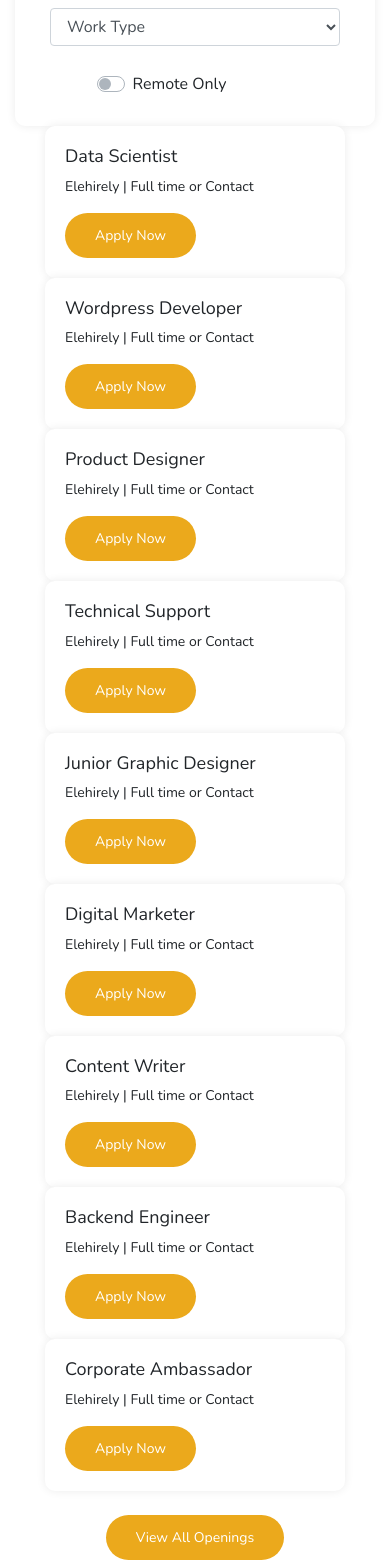
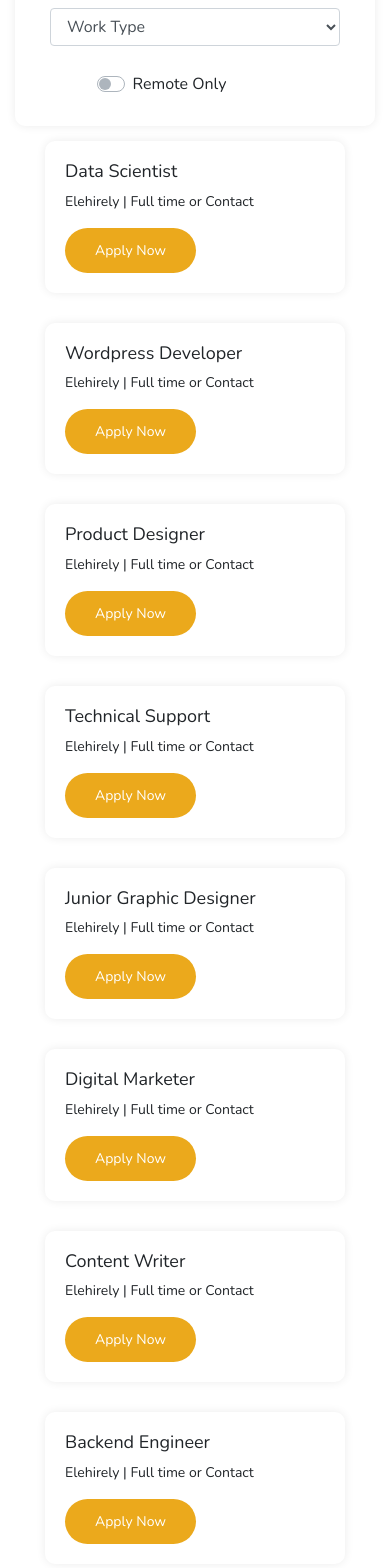
Before and after one commit to Ayush-k-Shukla/Code_page, a React (Create React App) app: page / in a window 390 px wide. Shown: the part 3360-4928 px from the top of the page. Built offline with nearby package versions, Linux system fonts and the light colour scheme.

Commit message:
some responsive issue fix

```diff
--- a/src/App.js
+++ b/src/App.js
@@ -213,7 +213,7 @@ function App() {
                 <div class="row">
                   <div
                     data-aos="fade-up-right"
-                    class="col-lg-4 col-md-12 col-sm-12 "
+                    class="col-lg-4 col-md-12 col-sm-12 col-12"
                   >
                     <div class="your-box">
                       <h3>Data Scientist</h3>
@@ -225,7 +225,7 @@ function App() {
                       </div>
                     </div>
                   </div>
-                  <div data-aos="fade-up" class="col-lg-4 col-md-12 col-sm-12">
+                  <div data-aos="fade-up" class="col-lg-4 col-md-12 col-sm-12 col-12">
                     <div class="your-box">
                       <h3>Wordpress Developer</h3>
                       <p>Elehirely | Full time or Contact</p>
@@ -238,7 +238,7 @@ function App() {
                   </div>
                   <div
                     data-aos="fade-up-left"
-                    class="col-lg-4 col-md-12 col-sm-12"
+                    class="col-lg-4 col-md-12 col-sm-12 col-12"
                   >
                     <div class="your-box">
                       <h3>Product Designer</h3>
@@ -256,7 +256,7 @@ function App() {
                 <div class="row">
                   <div
                     data-aos="fade-up-right"
-                    class="col-lg-4 col-md-12 col-sm-12"
+                    class="col-lg-4 col-md-12 col-sm-12 col-12"
                   >
                     <div class="your-box">
                       <h3>Technical Support</h3>
@@ -268,7 +268,7 @@ function App() {
                       </div>
                     </div>
                   </div>
-                  <div data-aos="fade-up" class="col-lg-4 col-md-12 col-sm-12">
+                  <div data-aos="fade-up" class="col-lg-4 col-md-12 col-sm-12 col-12">
                     <div class="your-box">
                       <h3>Junior Graphic Designer</h3>
                       <p>Elehirely | Full time or Contact</p>
@@ -281,7 +281,7 @@ function App() {
                   </div>
                   <div
                     data-aos="fade-up-left"
-                    class="col-lg-4 col-md-12 col-sm-12"
+                    class="col-lg-4 col-md-12 col-sm-12 col-12"
                   >
                     <div class="your-box">
                       <h3>Digital Marketer</h3>
@@ -299,7 +299,7 @@ function App() {
                 <div class="row">
                   <div
                     data-aos="fade-up-right"
-                    class="col-lg-4 col-md-12 col-sm-12"
+                    class="col-lg-4 col-md-12 col-sm-12 col-12"
                   >
                     <div class="your-box">
                       <h3>Content Writer</h3>
@@ -311,7 +311,7 @@ function App() {
                       </div>
                     </div>
                   </div>
-                  <div data-aos="fade-up" class="col-lg-4 col-md-12 col-sm-12">
+                  <div data-aos="fade-up" class="col-lg-4 col-md-12 col-sm-12 col-12">
                     <div class="your-box">
                       <h3>Backend Engineer</h3>
                       <p>Elehirely | Full time or Contact</p>
@@ -324,7 +324,7 @@ function App() {
                   </div>
                   <div
                     data-aos="fade-up-left"
-                    class="col-lg-4 col-md-12 col-sm-12"
+                    class="col-lg-4 col-md-12 col-sm-12 col-12"
                   >
                     <div class="your-box">
                       <h3>Corporate Ambassador</h3>
```
